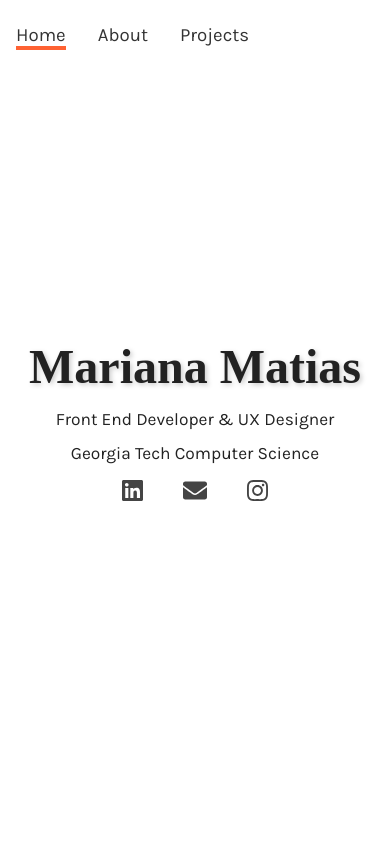
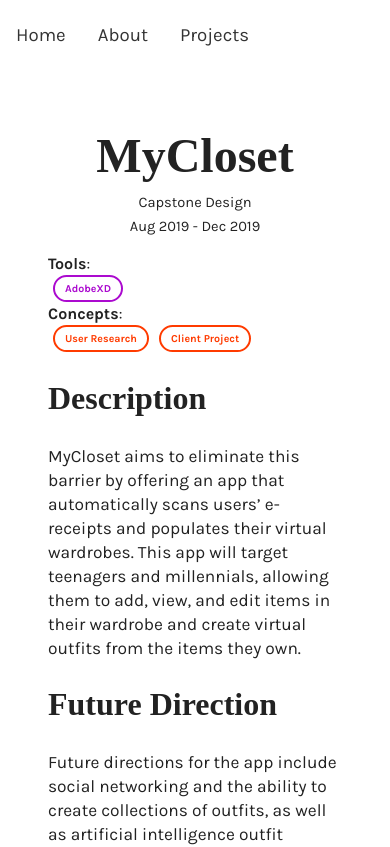
Before and after one commit to marianamatias/marianamatias.github.io, a React (Create React App) app in the folder portfolio/: page /#/projects/MyCloset in a window 390 px wide. Before the commit this address led to /. Shown: the top 847 px of the page. Built offline with nearby package versions, Linux system fonts and the light colour scheme; a web font is replaced by a local one.

Commit message:
Mobile styles

```diff
--- a/portfolio/src/App.js
+++ b/portfolio/src/App.js
@@ -1,11 +1,6 @@
 import React from "react";
 import "./App.css";
-import {
-  BrowserRouter as Router,
-  Switch,
-  Route,
-  NavLink,
-} from "react-router-dom";
+import { Switch, Route, NavLink, HashRouter } from "react-router-dom";
 import styled from "styled-components";
 import Home from "./components/Pages/Home";
 import ErrorPage from "./components/Pages/ErrorPage";
@@ -22,7 +17,7 @@ function App({ className, match }) {
     <div className={className}>
       <ToastContainer />
 
-      <Router>
+      <HashRouter>
         <div>
           <Menu className="menu">
             <NavLink exact to="/" activeClassName="active">
@@ -45,7 +40,7 @@ function App({ className, match }) {
             <Route path="*" component={ErrorPage} status={404} />
           </Switch>
         </div>
-      </Router>
+      </HashRouter>
     </div>
   );
 }
--- a/portfolio/src/components/Pages/About.js
+++ b/portfolio/src/components/Pages/About.js
@@ -65,6 +65,9 @@ export default styled(About)`
   }
 
   .container {
+    display: grid;
+    grid-template-columns: 40% auto;
+    grid-column-gap: 2rem;
     img {
       width: 100%;
       box-shadow: 6px 10px;
@@ -73,13 +76,17 @@ export default styled(About)`
         box-shadow: 10px 15px;
       }
     }
-    display: grid;
-    grid-template-columns: 40% auto;
-    grid-column-gap: 2rem;
   }
 
   .links {
     margin-top: 3rem;
     text-align: center;
   }
+
+  @media screen and (max-width: 992px) {
+    .container {
+      display: flex;
+      flex-wrap: wrap;
+    }
+  }
 `;
--- a/portfolio/src/components/Pages/ProjectPage.js
+++ b/portfolio/src/components/Pages/ProjectPage.js
@@ -4,7 +4,7 @@ import styled from "styled-components";
 const ProjectPage = ({ className, children }) => {
   return (
     <div className={className}>
-      {children} <h3 class="signature">-Mariana Matias</h3>
+      {children} <h3 className="signature">-Mariana Matias</h3>
     </div>
   );
 };
--- a/portfolio/src/components/ProjectTile.js
+++ b/portfolio/src/components/ProjectTile.js
@@ -1,7 +1,6 @@
 import React from "react";
 import { Link } from "react-router-dom";
 import styled from "styled-components";
-import Tag from "./Tag";
 import TagGroup from "./TagGroup";
 
 const ProjectTile = ({ title, description, tags, className }) => {
--- a/portfolio/src/components/Projects/ProjectHeader.js
+++ b/portfolio/src/components/Projects/ProjectHeader.js
@@ -21,7 +21,7 @@ const ProjectHeader = ({
           {dates}
         </p>
       </div>{" "}
-      <p className="tools">
+      <div className="tools">
         {toolTags && (
           <div className="flex">
             <strong>Tools</strong>:
@@ -42,7 +42,7 @@ const ProjectHeader = ({
             </a>{" "}
           </span>
         )}
-      </p>
+      </div>
     </div>
   );
 };
@@ -64,5 +64,12 @@ export default styled(ProjectHeader)`
     padding-bottom: 0.5rem;
     display: flex;
     align-items: center;
+    font-family: "Karla", serif;
+  }
+
+  @media screen and (max-width: 600px) {
+    .flex {
+      display: inline;
+    }
   }
 `;
--- a/portfolio/src/components/Projects/Wisteria.js
+++ b/portfolio/src/components/Projects/Wisteria.js
@@ -63,11 +63,8 @@ const Wisteria = ({ className, match }) => {
         <br />
 
         <h2>Game Plan</h2>
-        <p>
         <ol>
-            <li>
-              Get up to speed on the project concept, goals, and research.
-            </li>
+          <li>Get up to speed on the project concept, goals, and research.</li>
           <li>
             Build on the existing UX designs to create the best version before
             development began.
@@ -77,7 +74,6 @@ const Wisteria = ({ className, match }) => {
             decided to use: Dart and Flutter.
           </li>
         </ol>
-        </p>
         <br />
 
         <h2>Value Added</h2>
@@ -188,7 +184,6 @@ const Wisteria = ({ className, match }) => {
           </a>{" "}
           because:
         </p>
-        <p>
         <ul>
           <li>
             Flutter has its custom implementation for the UI, which gives us
@@ -199,11 +194,9 @@ const Wisteria = ({ className, match }) => {
             many third party libraries for this as React Native
           </li>
           <li>
-              We were excited to learn a new technology to add to our
-              repertoire!
+            We were excited to learn a new technology to add to our repertoire!
           </li>
         </ul>
-        </p>
         <p>
           After this decision, I took advantage of the beginning of the semester
           to get a head-start on learning Flutter because I wanted to be
--- a/portfolio/src/components/Tag.js
+++ b/portfolio/src/components/Tag.js
@@ -7,15 +7,16 @@ const colors = {
 };
 
 const Tag = ({ className, tag }) => {
-  return <p className={className}>{tag.text}</p>;
+  return <div className={className}>{tag.text}</div>;
 };
 
 export default styled(Tag)`
+  font-family: "Karla", serif;
   border-radius: 60px;
   border: 2px solid ${(props) => colors[props.tag.type]};
   color: ${(props) => colors[props.tag.type]};
   font-weight: 600;
   font-size: 8pt;
   margin: 2px 5px;
-  padding: 0px 10px;
+  padding: 5px 10px;
 `;
```
Lines whose indentation alone changed are shown as unchanged.
